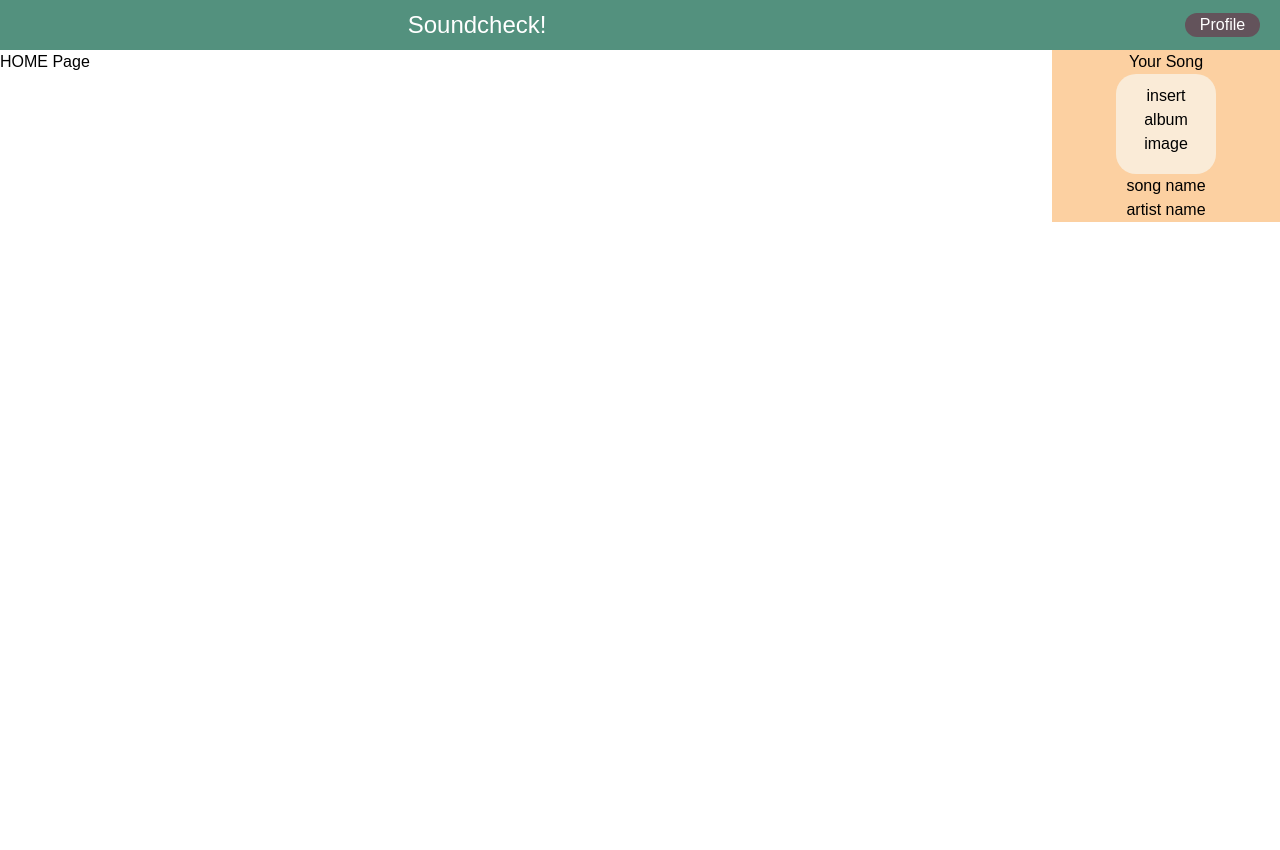
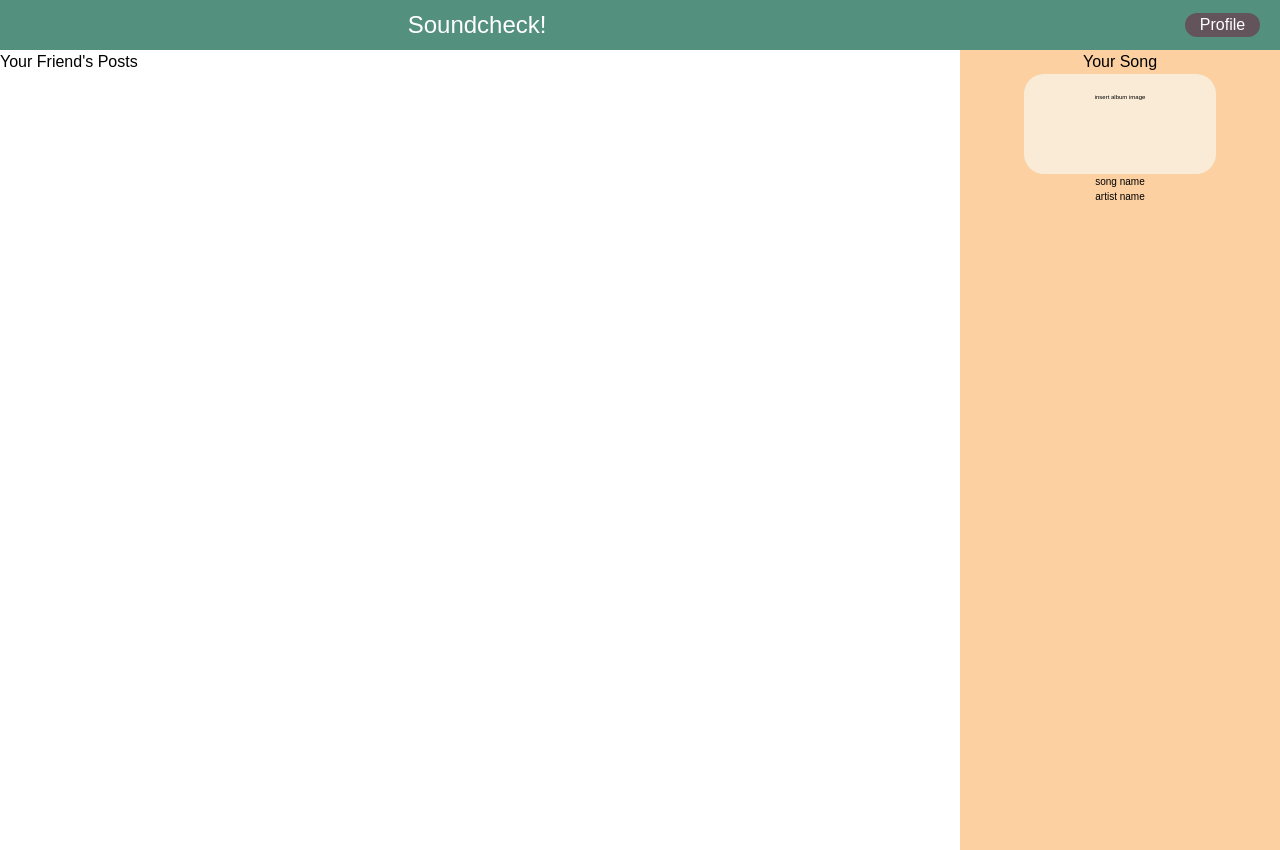
Before and after one commit to sakinkirti/soundcheck, a React (Create React App) app in the folder frontend/: page / in a window 1280 px wide. Before the commit the page ends 800 px from the top, so only its background shows below. Built offline with nearby package versions, Linux system fonts and the light colour scheme; a web font is replaced by a local one.

Commit message:
small change

```diff
--- /dev/null
+++ b/frontend/src/components/PostsLayout.jsx
@@ -0,0 +1,12 @@
+import React from 'react'
+import './postsLayout.css'
+
+function PostsLayout() {
+  return (
+    <div className='layoutContainer'>
+      <h1>Your Friend's Posts</h1>
+    </div>
+  )
+}
+
+export default PostsLayout
--- /dev/null
+++ b/frontend/src/components/postsLayout.css
@@ -0,0 +1,5 @@
+.layoutContainer {
+  background-color: white;
+  height: 100vh;
+  width: 75%;
+}
--- a/frontend/src/components/rightbar.css
+++ b/frontend/src/components/rightbar.css
@@ -2,17 +2,33 @@
   float: right;
   padding-right: 5%;
   background-color: var(--color-beige);
-  height: 100%;
+  height: 100vh;
   padding-left: 5%;
+  text-align: center;
+  width: 25%;
+}
+
+.rightbarTop {
+  width: 80%;
+  justify-content: center;
   text-align: center;
 }
 
 .rightbarMid {
   background-color: antiquewhite;
   border-radius: 20px;
-  width: 100px;
+  width: 100%;
   height: 100px;
   justify-content: center;
   text-align: center;
-  padding: 10px;
+  padding: 10%;
+  font-size: 20%;
 }
+
+.rightbarBottom {
+  width: 100%;
+  text-align: center;
+  justify-content: center;
+  font-size: 10px;
+
+}
--- a/frontend/src/pages/Home.jsx
+++ b/frontend/src/pages/Home.jsx
@@ -1,5 +1,6 @@
 import React from 'react'
 import Navbar from '../components/Navbar'
+import PostsLayout from '../components/PostsLayout'
 import RightBar from '../components/RightBar'
 
 const Home = () => {
@@ -7,7 +8,7 @@ const Home = () => {
     <div>
       <Navbar/>
       <RightBar/>
-      <h1>HOME Page</h1>
+      <PostsLayout/>
     </div>
   )
 }
```
Also changed, not shown: frontend/public/style.css (line endings or trailing spaces).
